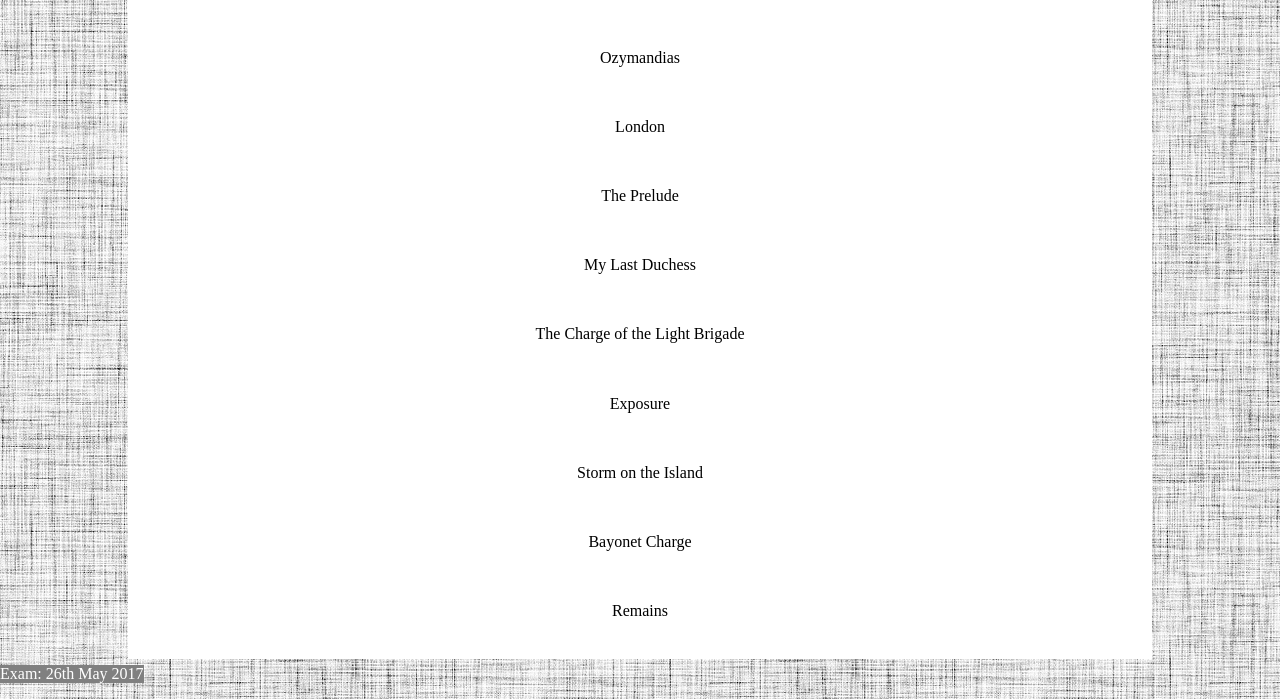
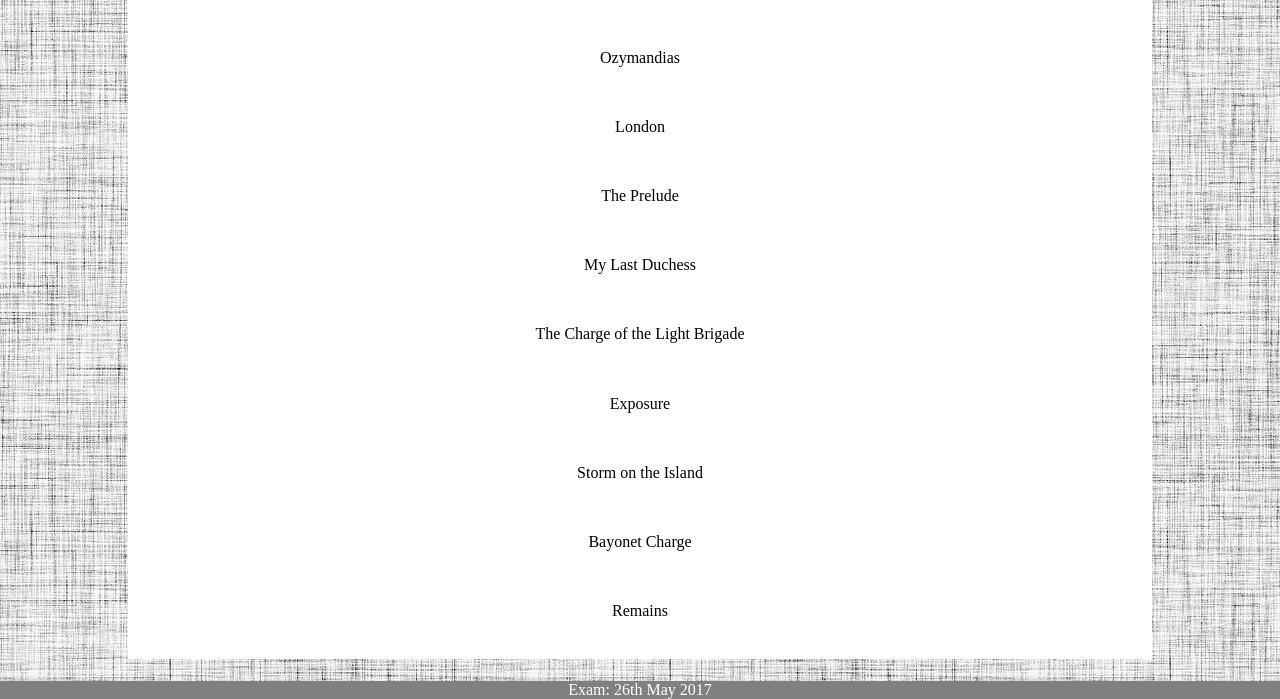
Before and after one commit to A-J-Rimmer/Power-and-Conflict, a plain HTML site: page index.html in a window 1280 px wide. Shown: the part 101-800 px from the top of the page. Drawn offline with Linux system fonts and the light colour scheme.

Commit message:
Update index.html

```diff
--- a/index.html
+++ b/index.html
@@ -27,6 +27,6 @@
             <a href="*">Checking Out Me History</a>
           </div>
           </div>
-        <p style="text-align:center; position:absolute; bottom:0; background-color: grey; color:white;">Exam: 26th May 2017</p>
+        <p style="width: 100%; text-align: center; position: absolute; bottom: -2%; background-color: grey; color: white;">Exam: 26th May 2017</p>
 </body>
 </html>
```
